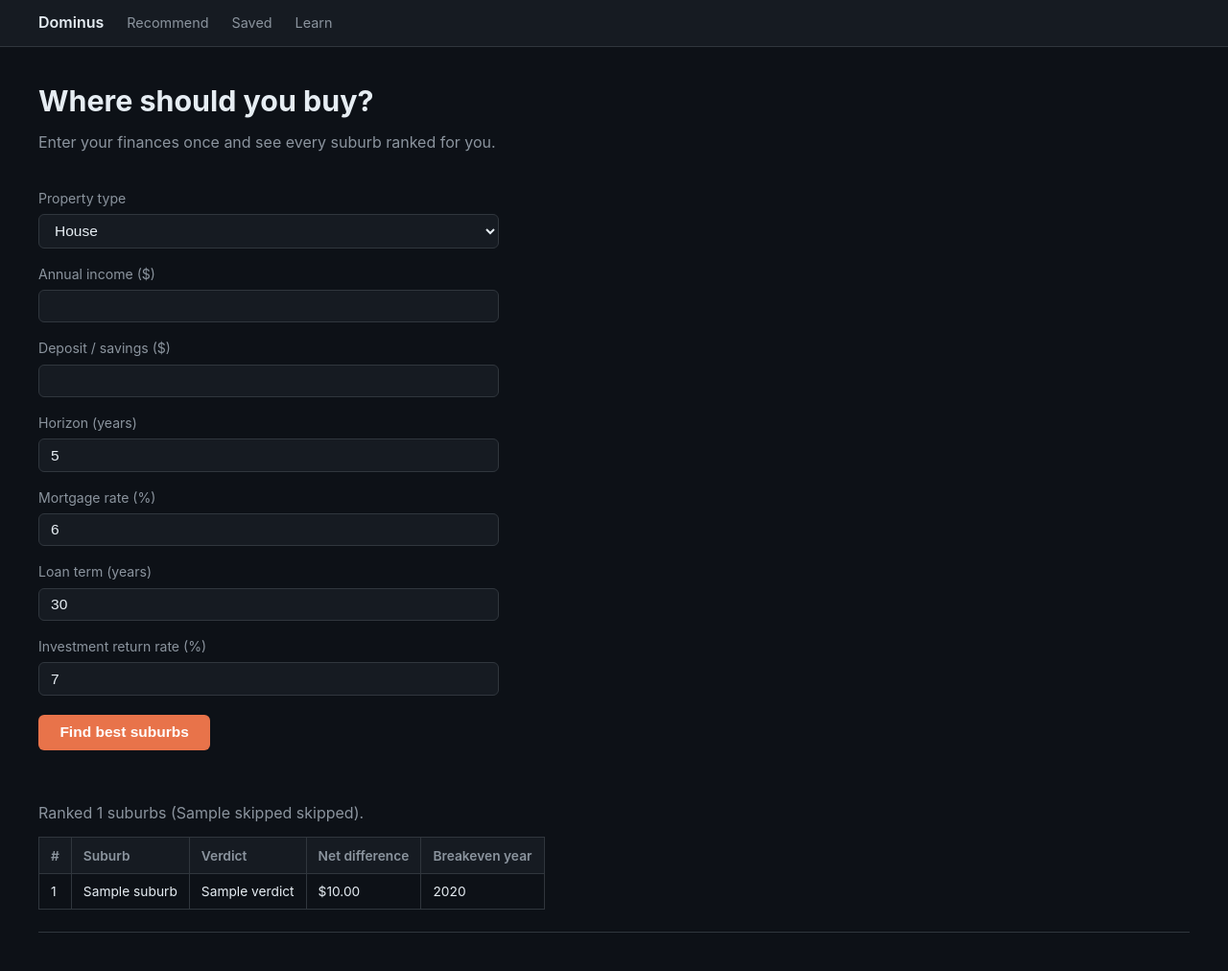
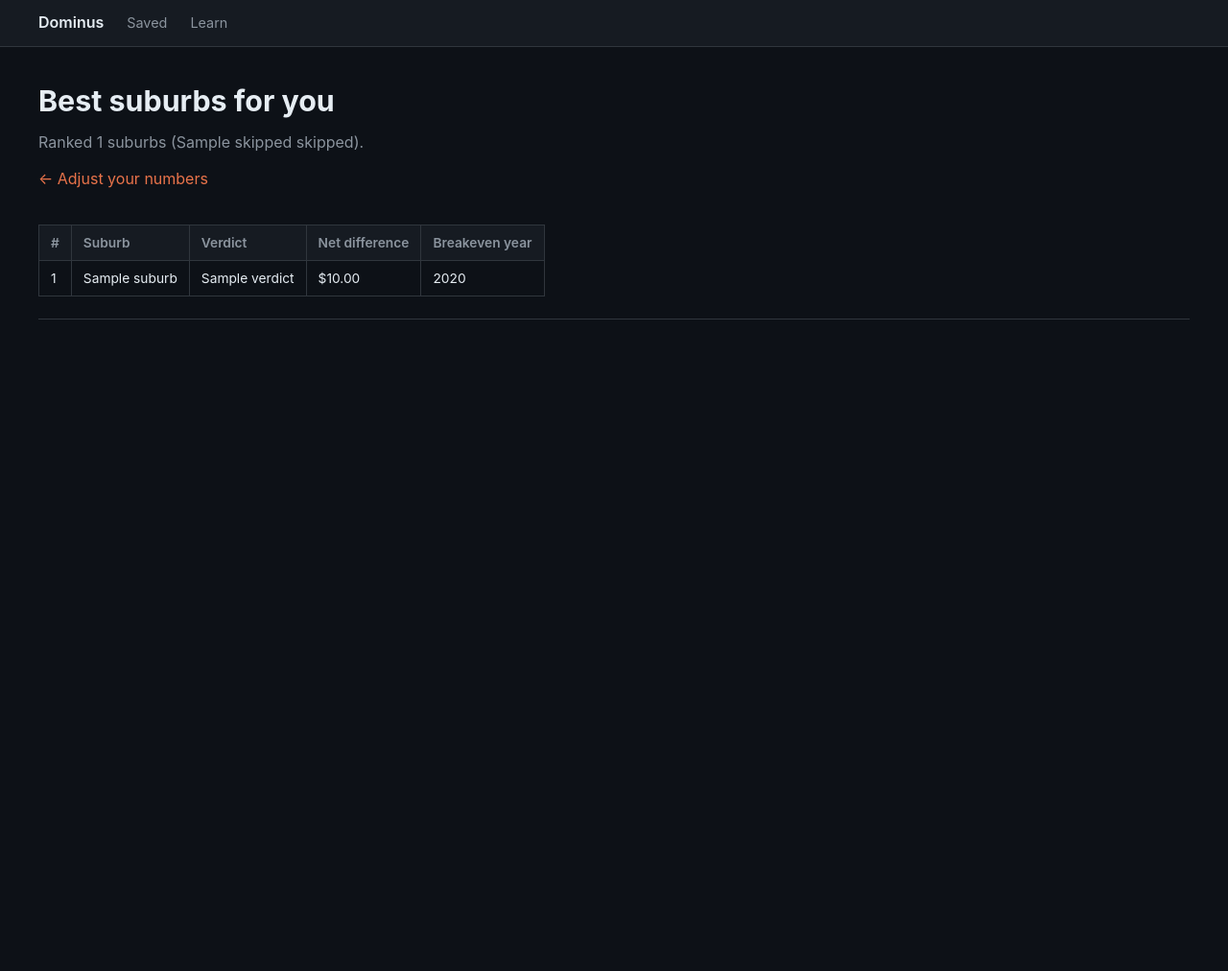
Before and after one commit to sz-747/housing-calc, a Flask app: template templates/recommend.html in a window 1280 px wide. Shown: the whole page at 96% size. After the commit the page ends 333 px from the top, so only its background shows below. Run offline with Flask 3, Linux system fonts and the light colour scheme; the template is opened without the code that fills it: most values are stand-ins (such as "Sample title", 1, 10 or a date in 2020).

Commit message:
merge recommend with main

```diff
--- a/app.py
+++ b/app.py
@@ -26,14 +26,33 @@ def home():
 @app.route("/compare", methods=["POST"])
 def compare():
     form_data = request.form.to_dict()
+    suburb = request.form.get("suburb", "").strip()
 
     validator = InputValidator()
+
+    # no suburb chosen -> rank every suburb instead of comparing just one
+    if suburb == "":
+        if not validator.validate_without_suburb(request.form):
+            return render_template(
+                "index.html",
+                suburbs=suburb_service.list_suburbs(),
+                form_data=form_data,
+                error=validator.get_errors()[0],
+            )
+        financial_inputs = UserInput.financials_from_form(request.form)
+        outcome = rank_suburbs(engine, financial_inputs, suburb_service.get_all())
+        return render_template(
+            "recommend.html",
+            ranked=outcome["ranked"],
+            skipped=outcome["skipped"],
+        )
+
     if not validator.validate(request.form, suburb_service.list_suburbs()):
         return render_template(
             "index.html",
             suburbs=suburb_service.list_suburbs(),
             form_data=form_data,
-            error=validator.errors[0],
+            error=validator.get_errors()[0],
         )
 
     user_input = UserInput.from_form(request.form)
@@ -77,37 +96,6 @@ def delete_scenario(index):
     storage.delete(index)
     return redirect(url_for("scenarios"))
 
-@app.route("/recommend", methods=["GET", "POST"])
-def recommend():
-    if request.method == "GET":
-        return render_template(
-            "recommend.html",
-            error=None,
-            ranked=None,
-            skipped=0,
-        )
-
-    form_data = request.form.to_dict()
-
-    validator = InputValidator()
-    if not validator.validate_without_suburb(request.form):
-        return render_template(
-            "recommend.html",
-            error=validator.get_errors()[0],
-            ranked=None,
-            skipped=0,
-        )
-
-    financial_inputs = UserInput.financials_from_form(request.form)
-    outcome = rank_suburbs(engine, financial_inputs, suburb_service.get_all())
-
-    return render_template(
-        "recommend.html",
-        error=None,
-        ranked=outcome["ranked"],
-        skipped=outcome["skipped"],
-    )
-
 @app.route("/learn")
 def learn():
     return render_template("learn.html")
--- a/templates/base.html
+++ b/templates/base.html
@@ -31,7 +31,6 @@
   <body>
     <nav>
       <a href="{{ url_for('home') }}" class="nav-brand">Dominus</a>
-      <a href="{{ url_for('recommend') }}">Recommend</a>
       <a href="{{ url_for('scenarios') }}">Saved</a>
       <a href="{{ url_for('learn') }}">Learn</a>
     </nav>
--- a/templates/recommend.html
+++ b/templates/recommend.html
@@ -1,80 +1,10 @@
-{% extends "base.html" %} {% block title %}Dominus | Recommend a Suburb{%
-endblock %} {% block content %}
-<h1>Where should you buy?</h1>
-<p>Enter your finances once and see every suburb ranked for you.</p>
+{% extends "base.html" %} {% block title %}Dominus | Best Suburbs{% endblock %}
+{% block content %}
+<h1>Best suburbs for you</h1>
+<p>Ranked {{ ranked|length }} suburbs ({{ skipped }} skipped).</p>
+<p><a href="{{ url_for('home') }}">&larr; Adjust your numbers</a></p>
 
-<!-- error banner -> shown only when validation fails -->
-{% if error %}
-<div class="error">{{ error }}</div>
-{% endif %}
-
-<form action="{{ url_for('recommend') }}" method="post" class="panel">
-  <label>
-    Property type
-    <select name="property_type" required>
-      <option value="house">House</option>
-      <option value="unit">Unit</option>
-    </select>
-  </label>
-
-  <label>
-    Annual income ($)
-    <input
-      type="number"
-      name="annual_income"
-      min="1"
-      step="any"
-      value=""
-      required
-    />
-  </label>
-
-  <label>
-    Deposit / savings ($)
-    <input type="number" name="deposit" min="1" step="any" value="" required />
-  </label>
-
-  <label>
-    Horizon (years)
-    <input type="number" name="horizon" min="1" value="5" required />
-  </label>
-
-  <label>
-    Mortgage rate (%)
-    <input
-      type="number"
-      name="mortgage_rate"
-      min="0.1"
-      step="any"
-      value="6"
-      required
-    />
-  </label>
-
-  <label>
-    Loan term (years)
-    <input type="number" name="loan_term_years" min="1" value="30" required />
-  </label>
-
-  <label>
-    Investment return rate (%)
-    <input
-      type="number"
-      name="return_rate"
-      min="0"
-      step="any"
-      value="7"
-      required
-    />
-  </label>
-
-  <button type="submit">Find best suburbs</button>
-</form>
-
-<!-- results table -> shown only after a successful submit -->
-{% if ranked is not none %}
 <section class="panel">
-  <p>Ranked {{ ranked|length }} suburbs ({{ skipped }} skipped).</p>
   <table>
     <thead>
       <tr>
@@ -98,5 +28,4 @@ endblock %} {% block content %}
     </tbody>
   </table>
 </section>
-{% endif %}
 {% endblock %}
```
Also changed, not shown: templates/index.html (+6 -3 lines).
